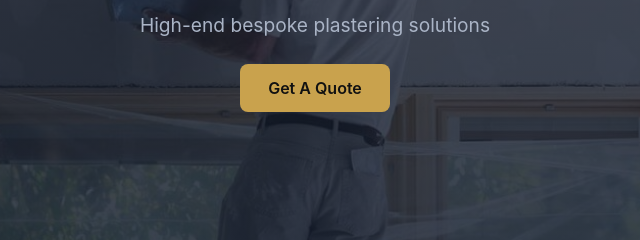
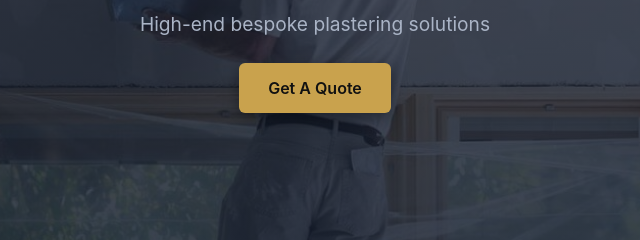
Before and after one commit to LiamD88/rad_plaster, a plain HTML site: page index.html in a window 1280 px wide. Shown: the part 372-612 px from the top of the page, 325-965 px from the left. Drawn offline with nearby package versions, Linux system fonts and the light colour scheme.

Commit message:
updated gold

```diff
--- a/assets/css/style.css
+++ b/assets/css/style.css
@@ -130,10 +130,8 @@ section {
 .btn-accent {
     background-color: var(--accent);
     color: #111;
-    border: none;
-    padding: 0.75rem 1.5rem;
+    box-shadow: 0 4px 15px rgba(0,0,0,0.4);
     font-weight: 600;
-    border-radius: 8px;
 }
 
 @media (min-width: 576px) {
```
